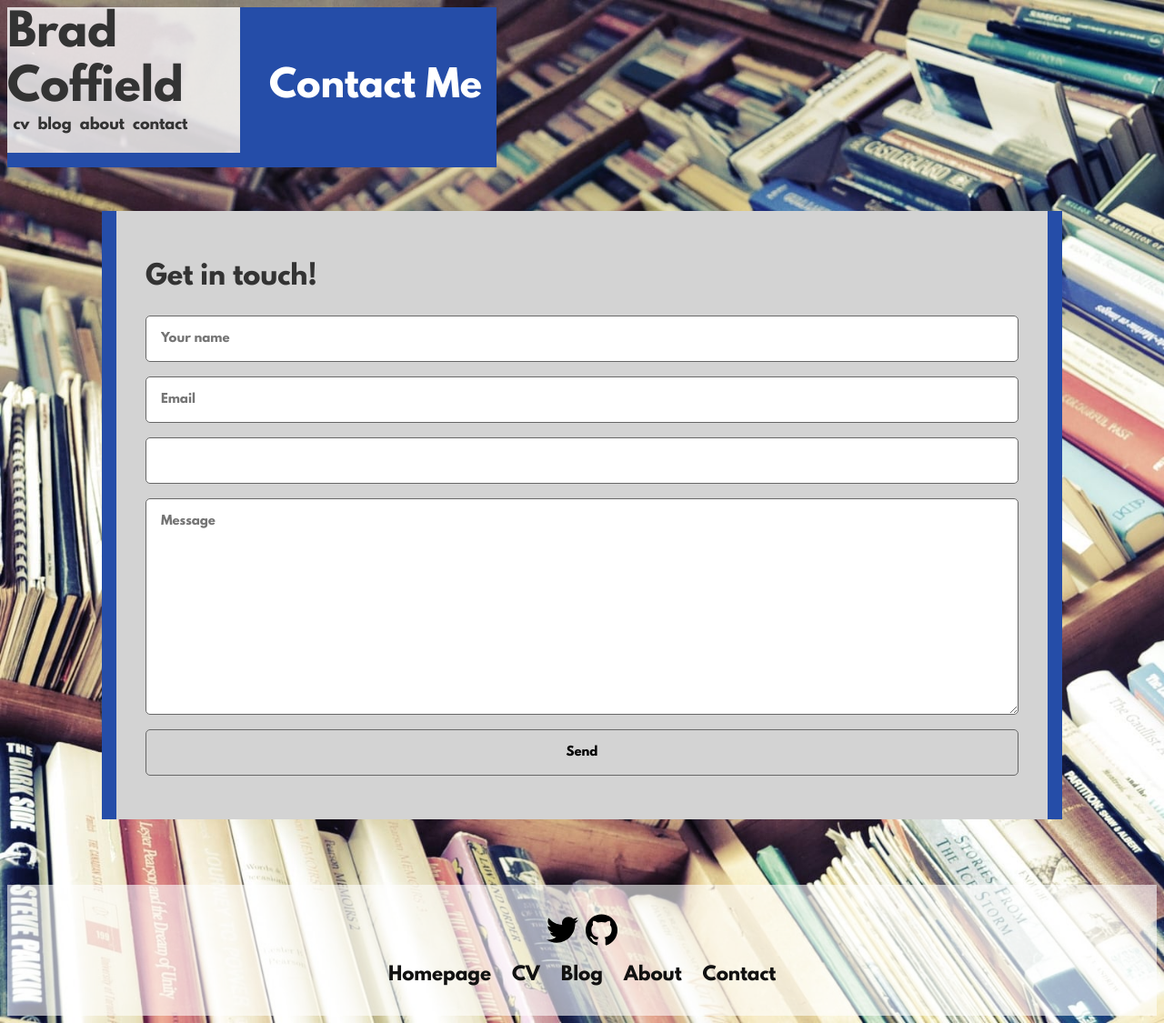
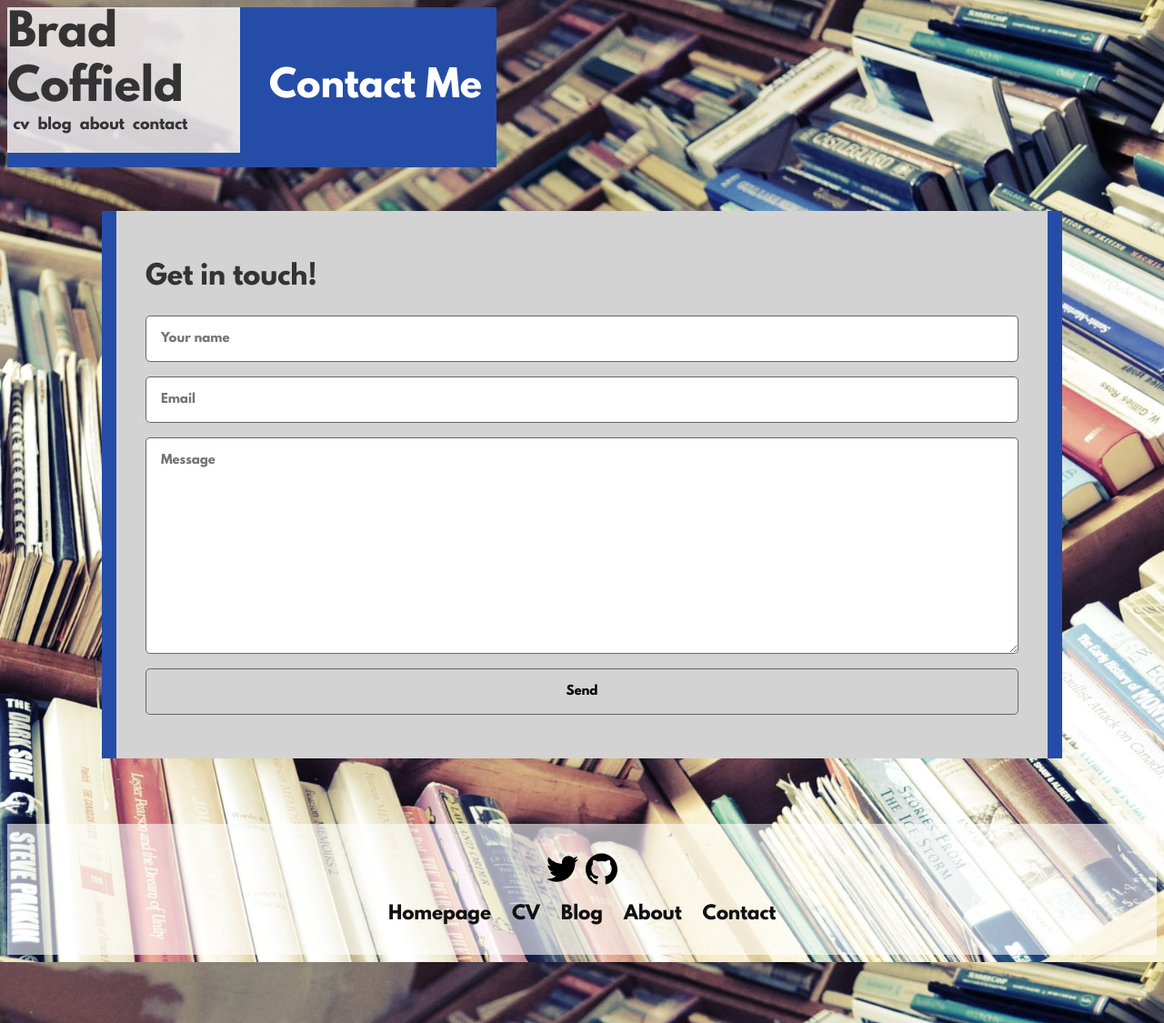
Before and after one commit to BradCoffield/BradCoffield.github.io, a Jekyll site: the page built from contact.html, in a window 1280 px wide. Shown: the whole page at 91% size. Built offline with Jekyll 4.4.1, drawn with Linux system fonts in a browser that asks for light colours; comment, search, counter and statistics services are not loaded.

Commit message:
honeypot

```diff
--- a/css/main.scss
+++ b/css/main.scss
@@ -207,3 +207,5 @@ ul {
 
   animation-delay: 3.5s;
 }
+#second_email {
+	display: none;}
```
